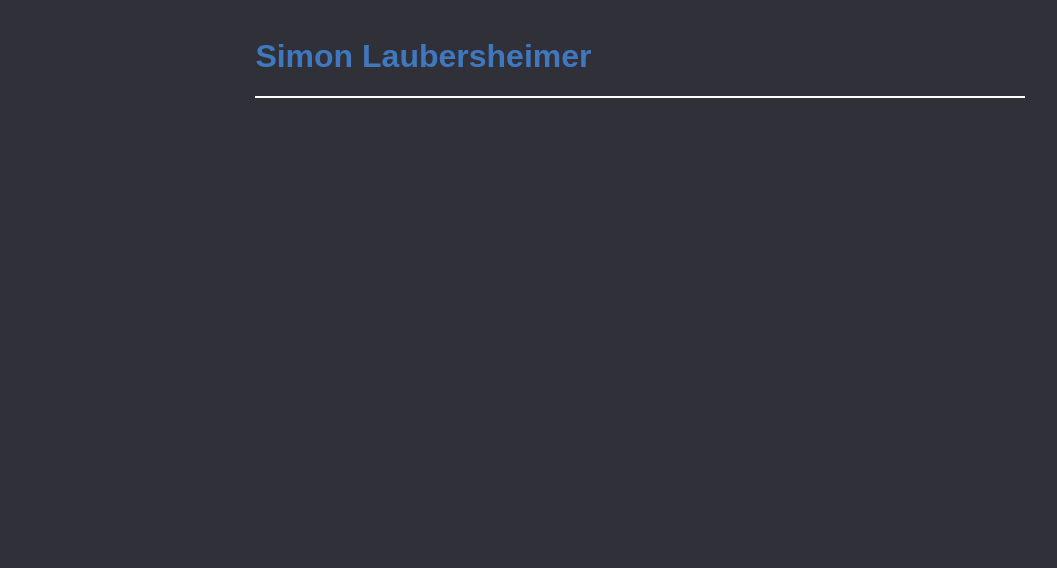
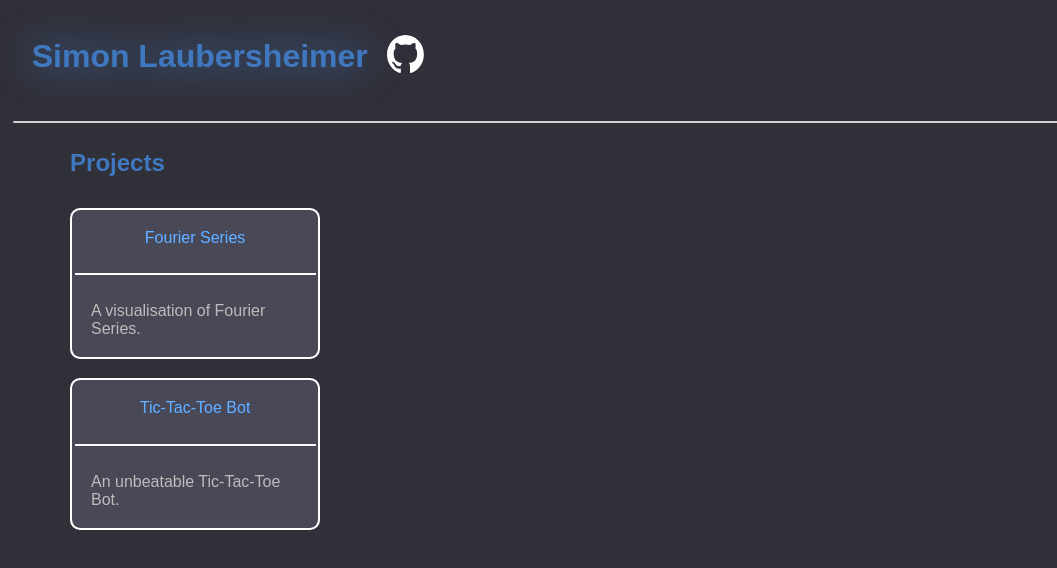
Before and after one commit to Simlaub/simlaub.github.io, a plain HTML site: page index.html in a window 1280 px wide. Shown: the whole page, without its empty margins (0-1057 px from the left). Drawn offline with Linux system fonts and the light colour scheme.

Commit message:
Added 2 projects, started work on design

```diff
--- a/css/style.css
+++ b/css/style.css
@@ -6,8 +6,29 @@
 
 :root {
     --textColor: #4078c0;
-    --separatorColor: #fefefe;
+    --separatorColor: #d0d0d0;
     --backroundColor: #303039;
+
+    --separatorWidth: 98%;
+    --separatorThickness: 2px;
+}
+
+a:link {
+    color: var(--textColor);
+    text-decoration: none;
+}
+
+a:visited {
+    color: var(--textColor);
+}
+
+a:hover {
+    color: var(--textColor);
+    filter: brightness(90%);
+}
+
+a:active {
+    color: var(--textColor);
 }
 
 body {
@@ -18,24 +39,100 @@ body {
 
     display: flex;
     flex-direction: column;
-    align-items: center;
 
     background-color: var(--backroundColor);
     color: var(--textColor);
     font-family: Arial, Helvetica, sans-serif;
 }
 
-#MainContent {
-    height: 100%;
-    width: 66%;
+header {
+    margin-left: 1%;
+    margin-right: 1%;
+    margin-top: 0.5cm;
+    margin-bottom: 0.5cm;
+
+
+
+    display: flex;
+    align-items: center;
 }
 
-.Header {
-    margin: 1cm;
+#Logo {
+    filter: drop-shadow(0 0 1.2rem var(--textColor));
 }
 
-.Separator {
-    background-color: var(--separatorColor);
-    height: 2px;
-    width: 100%;
+.HeaderIcon {
+    width: 1cm;
+    height: 1cm;
 }
+
+.MainContent {
+    margin-left: 4%;
+    margin-right: 4%;
+
+    display: flex;
+    flex-direction: column;
+    justify-content: center;
+    gap: 0.3cm;
+}
+
+h1, h2, p {
+    margin: 0.5cm;
+}
+
+.Projects {
+    margin-left: 0.5cm;
+
+    display: grid;
+    grid-template-columns: auto;
+    gap: 0.5cm;
+}
+
+.Project {
+    border: solid var(--separatorThickness) var(--separatorColor);
+    border-radius: 10px;
+
+    display: flex;
+    flex-direction: column;
+    justify-content: center;
+    align-items: center;
+
+    background-color: var(--backroundColor);
+    filter: brightness(150%);
+
+    min-width: 100px;
+    width: 250px;
+}
+
+.ProjectDiscription {
+    color: var(--separatorColor);
+    filter: brightness(60%);
+}
+
+hr {
+    margin-left: 1%;
+    margin-right: 1%;
+    color: var(--separatorColor);
+    width: var(--separatorWidth);
+}
+
+hr.solid {
+    border: none;
+    border-top: solid 2px;
+}
+
+hr.dashed {
+    border: none;
+    border-top: dashed 2px;
+}
+
+hr.dotted {
+    border: none;
+    border-top: dotted 2px;
+}
+
+hr.rounded {
+    border: none;
+    border-top: solid var(--separatorThickness);
+    border-radius: 10px;
+}
--- a/index.html
+++ b/index.html
@@ -9,11 +9,40 @@
     <link rel="stylesheet" href="css/style.css">
 </head>
 <body>
-    <div id="MainContent">
-        <div class="Header">
-            <h1>Simon Laubersheimer</h1>
-            <div class="Separator"></div>
+    <header>
+        <a href=""><h1 id="Logo">Simon Laubersheimer</h1></a>
+        <a href="https://www.github.com/Simlaub/"><img class="HeaderIcon" src = "assets/github-mark-white.svg" alt="GitHub"></a>
+    </header>
+
+    <hr class="rounded">
+
+    <div class="MainContent">
+        <h2>Projects</h2>
+
+        <div class="Projects">
+
+            <div class="Project">
+                <a href="FourierSeries"><p>Fourier Series</p></a>
+
+                <hr class="rounded">
+
+                <p class="ProjectDiscription">
+                    A visualisation of Fourier Series.
+                </p>
+            </div>
+
+            <div class="Project">
+                <a href="Tic-Tac-Toe-Bot"><p>Tic-Tac-Toe Bot</p></a>
+
+                <hr class="rounded">
+
+                <p class="ProjectDiscription">
+                    An unbeatable Tic-Tac-Toe Bot.
+                </p>
+            </div>
+
         </div>
+
     </div>
 </body>
 </html>
```
Also changed, not shown: assets/github-mark-white.svg (added), assets/github-mark.svg (added).
